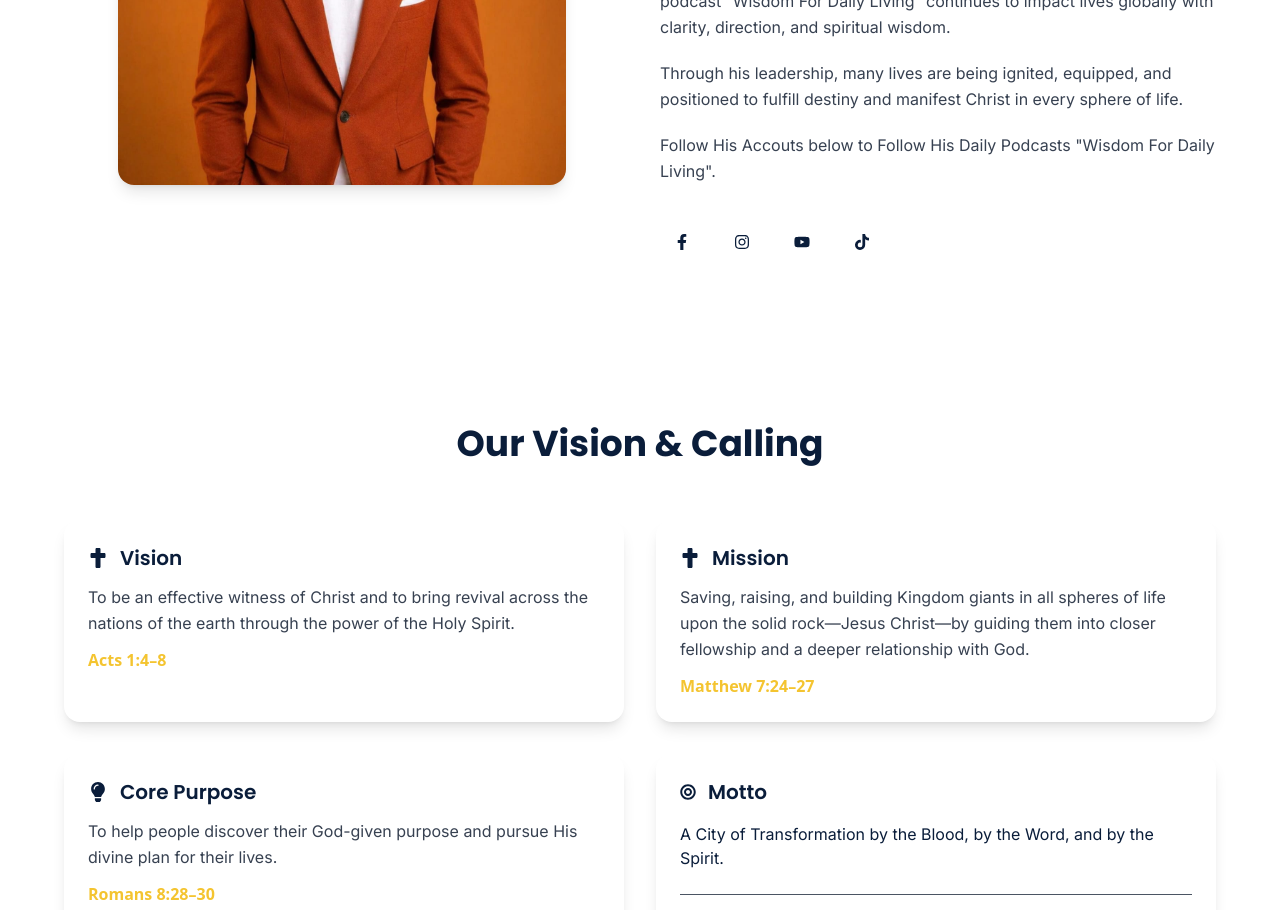
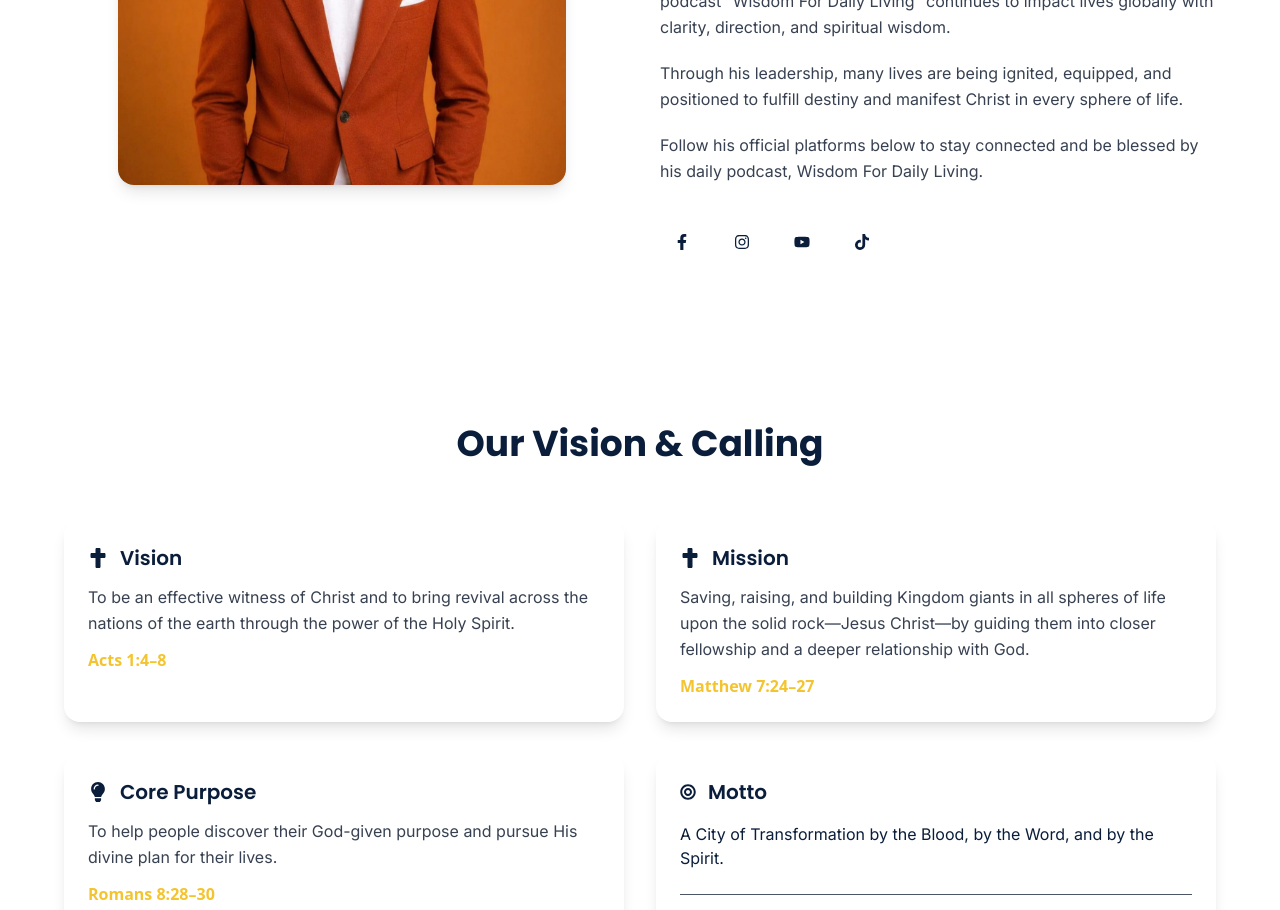
Before and after one commit to Daniella-fejiro/young-revivalist-global-network, a React (Vite) app: page /about in a window 1280 px wide. Shown: the part 2120-3030 px from the top of the page. Built offline with nearby package versions, Linux system fonts and the light colour scheme.

Commit message:
corrected grammatical error

```diff
--- a/src/pages/About.jsx
+++ b/src/pages/About.jsx
@@ -196,7 +196,7 @@ export default function About(){
                     </p>
 
                     <p className="text-gray-700 font-inter leading-relaxed">
-                        Follow His Accouts below to Follow His Daily Podcasts "Wisdom For Daily Living".
+                        Follow his official platforms below to stay connected and be blessed by his daily podcast, Wisdom For Daily Living.
                     </p>
 
                     {/* SOCIALS */}
```
